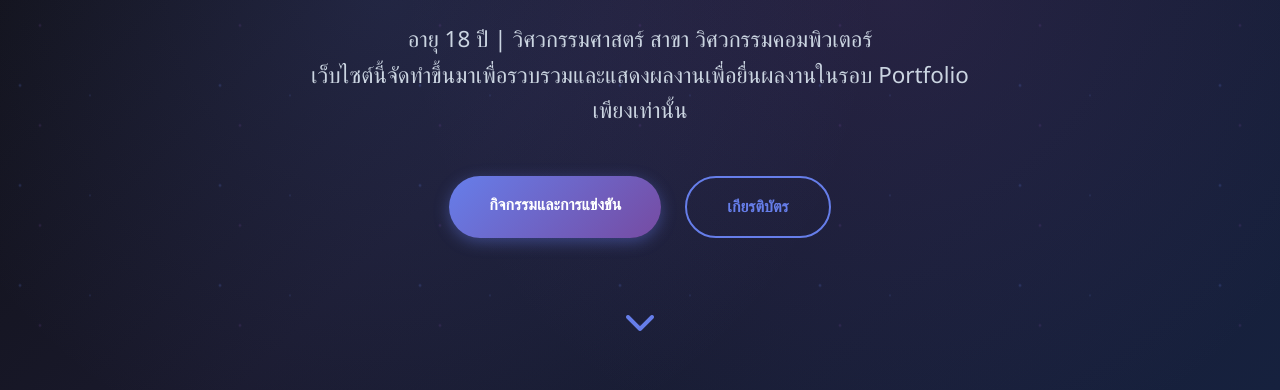
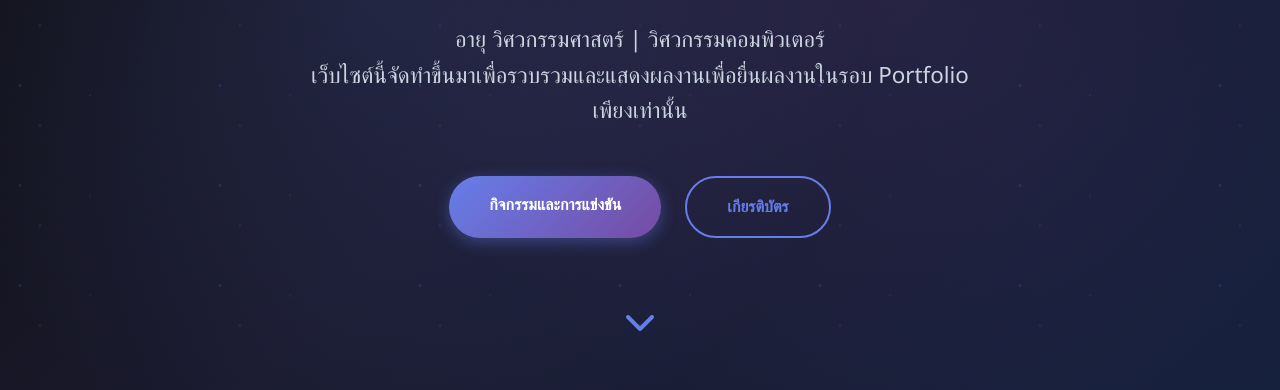
Before and after one commit to Pleum0715/pot, a plain HTML site: page index.html in a window 1280 px wide. Shown: the part 410-800 px from the top of the page. Drawn offline with Linux system fonts and the light colour scheme.

Commit message:
Update index.html

```diff
--- a/index.html
+++ b/index.html
@@ -245,7 +245,7 @@
             <p class="hero-greeting">สวัสดีครับ กระผมนาย..</p>
             <h1 class="hero-title">ธนวัฒน์ อุณาวงค์</h1>
             <p class="hero-occupation">โรงเรียนเลิงนกทา</p>
-            <p class="hero-subtitle">อายุ 18 ปี | วิศวกรรมศาสตร์ สาขา วิศวกรรมคอมพิวเตอร์<br>
+            <p class="hero-subtitle">อายุ วิศวกรรมศาสตร์ | วิศวกรรมคอมพิวเตอร์<br>
            เว็บไซต์นี้จัดทำขึ้นมาเพื่อรวบรวมและแสดงผลงานเพื่อยื่นผลงานในรอบ Portfolio เพียงเท่านั้น</p>
             <div class="hero-buttons">
                 <a href="#portfolio" class="btn btn-primary">กิจกรรมและการแข่งขัน</a>
```
